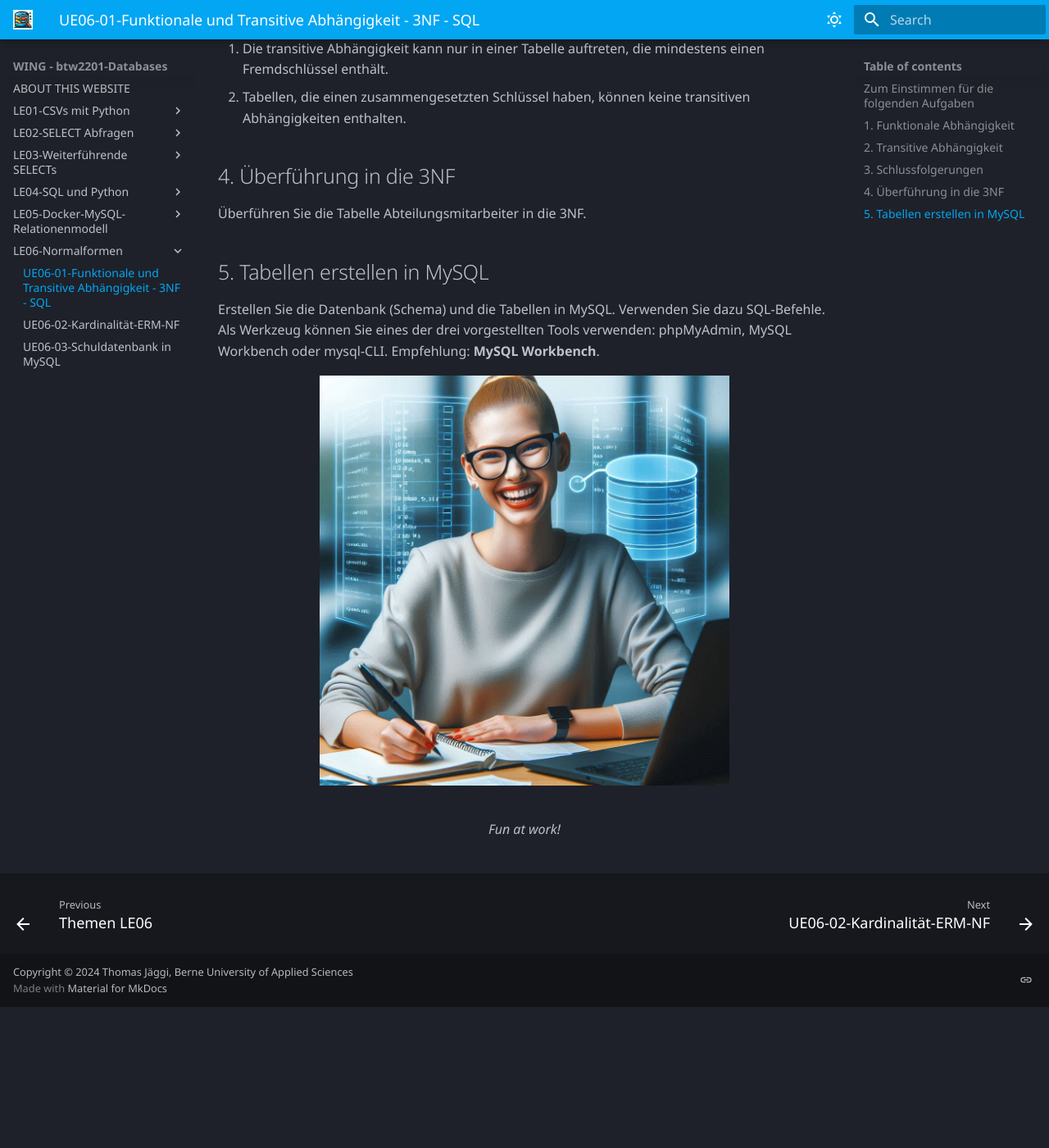
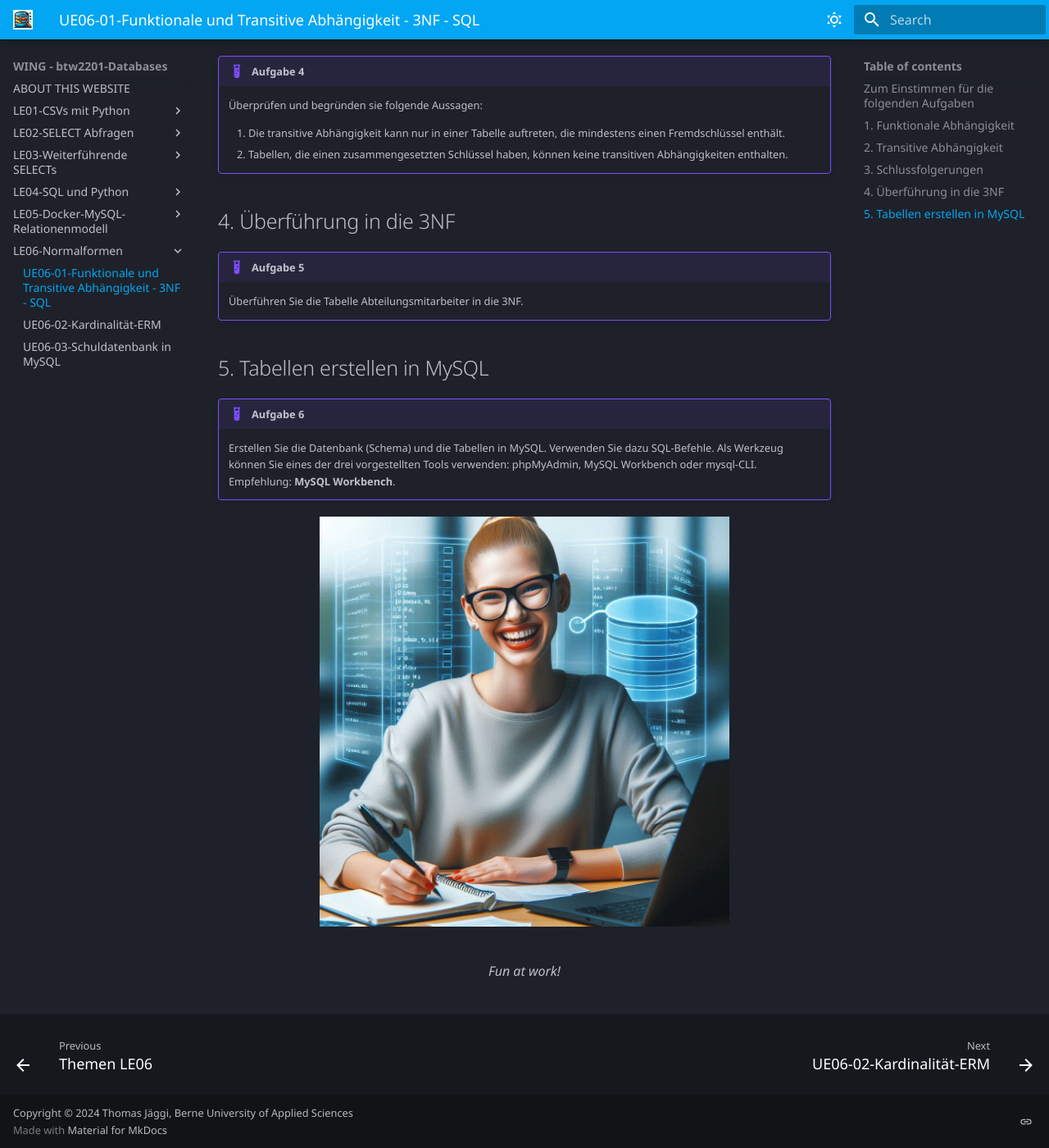
Before and after one commit to tjaeggi/btw2201_databases, an MkDocs documentation site: the page built from docs/le06/ue06-01.md, in a window 1280 px wide and 1400 px high, scrolled down 1579 px. Shown: the whole window at 82% size. Built offline with MkDocs 1.6.1 and Material for MkDocs 9.7.7, drawn with Linux system fonts in a browser that asks for light colours; some web fonts are replaced; before the commit the page ends 2807 px from its top, so only the background shows below that; some of the changed text lies outside the part shown.

Commit message:
Tue Oct 29 01:48:54 AM CET 2024

```diff
--- a/docs/le06/ue06-01.md
+++ b/docs/le06/ue06-01.md
@@ -11,55 +11,71 @@ Alle folgenden Aufgaben basieren auf der Beispieltabelle *Abteilungsmitarbeiter*
 | 3              | Ernst | 2            | Fertigung   | PKW          |
 | 4              | Klein | 3            | Fertigung   | Nutzfahrzeuge|
 
-
 ## Zum Einstimmen für die folgenden Aufgaben
 
-* Wie lautet die Definition der 3NF?
-* Wie lautet die Überführungsregel der 3NF?
-* Was versteht man unter funktionaler Abhängigkeit?
-* Was versteht man unter transitiver Abhängigkeit?
+!!! example "Aufgabe 1"
+
+
+
+    * Wie lautet die Definition der 3NF?
+    * Wie lautet die Überführungsregel der 3NF?
+    * Was versteht man unter funktionaler Abhängigkeit?
+    * Was versteht man unter transitiver Abhängigkeit?
 
 ## 1. Funktionale Abhängigkeit
 
-Überprüfen Sie die *funktionale Abhängigkeit*: (ja/nein)
+!!! example "Aufgabe 2"
 
-1. ID_Mitarbeiter &#8594 Mitarbeitername
-2. ID_Mitarbeiter &#8594 ID_Abteilung
-3. ID_Mitarbeiter &#8594 Bezeichnung
-4. ID_Mitarbeiter &#8594 Bereich
-5. Name &#8594 ID_Mitarbeiter
-6. ID_Abteilung &#8594 Bezeichnung
-7. Bezeichnung &#8594 ID_Abteilung
-8. ID_Abteilung &#8594 ID_Mitarbeiter
-9. Bereich &#8594 Bezeichnung
+    Überprüfen Sie die *funktionale Abhängigkeit*: (ja/nein)
+
+    1. ID_Mitarbeiter &#8594 Mitarbeitername
+    2. ID_Mitarbeiter &#8594 ID_Abteilung
+    3. ID_Mitarbeiter &#8594 Bezeichnung
+    4. ID_Mitarbeiter &#8594 Bereich
+    5. Name &#8594 ID_Mitarbeiter
+    6. ID_Abteilung &#8594 Bezeichnung
+    7. Bezeichnung &#8594 ID_Abteilung
+    8. ID_Abteilung &#8594 ID_Mitarbeiter
+    9. Bereich &#8594 Bezeichnung
 
 ## 2. Transitive Abhängigkeit
 
-Zeichnen Sie das Pfeildiagramm zur Definition *transitive Abhängigkeit*.
+!!! example "Aufgabe 3"
 
-Überprüfen Sie mit Hilfe des Pfeildiagramms die *transitive Abhängigkeit*: (ja/nein)
+    Zeichnen Sie das Pfeildiagramm zur Definition *transitive Abhängigkeit*.
 
-1. (ID_Mitarbeiter, Bezeichnung, Bereich)
-2. (ID_Abteilung, Bereich, Bezeichnung)
-3. (ID_Mitarbeiter, ID_Abteilung, Mitarbeitername)
-4. (Mitarbeitername, ID_Abteilung, Bezeichnung)
+    Überprüfen Sie mit Hilfe des Pfeildiagramms die *transitive Abhängigkeit*: (ja/nein)
 
-Welche Merkmale sind transitiv abhängig von ID_Mitarbeiter? Begründung?
+    1. (ID_Mitarbeiter, Bezeichnung, Bereich)
+    2. (ID_Abteilung, Bereich, Bezeichnung)
+    3. (ID_Mitarbeiter, ID_Abteilung, Mitarbeitername)
+    4. (Mitarbeitername, ID_Abteilung, Bezeichnung)
+
+    Welche Merkmale sind transitiv abhängig von ID_Mitarbeiter? Begründung?
 
 ## 3. Schlussfolgerungen
 
-Überprüfen und begründen sie folgende Aussagen:
+!!! example "Aufgabe 4"
 
-1. Die transitive Abhängigkeit kann nur in einer Tabelle auftreten, die mindestens einen Fremdschlüssel enthält.
-2. Tabellen, die einen zusammengesetzten Schlüssel haben, können keine transitiven Abhängigkeiten enthalten.
+    Überprüfen und begründen sie folgende Aussagen:
+
+    1. Die transitive Abhängigkeit kann nur in einer Tabelle auftreten, die mindestens einen Fremdschlüssel enthält.
+    2. Tabellen, die einen zusammengesetzten Schlüssel haben, können keine transitiven Abhängigkeiten enthalten.
 
 
 ## 4. Überführung in die 3NF
 
-Überführen Sie die Tabelle Abteilungsmitarbeiter in die 3NF.
+!!! example "Aufgabe 5"
+
+    Überführen Sie die Tabelle Abteilungsmitarbeiter in die 3NF.
 
 ## 5. Tabellen erstellen in MySQL
-Erstellen Sie die Datenbank (Schema) und die Tabellen in MySQL. Verwenden Sie dazu SQL-Befehle. Als Werkzeug können Sie eines der drei vorgestellten Tools verwenden: phpMyAdmin, MySQL Workbench oder mysql-CLI. Empfehlung: **MySQL Workbench**.
+
+!!! example "Aufgabe 6"
+
+    Erstellen Sie die Datenbank (Schema) und die Tabellen in MySQL. Verwenden Sie dazu SQL-Befehle. Als Werkzeug können Sie eines der drei vorgestellten     Tools verwenden: phpMyAdmin, MySQL Workbench oder mysql-CLI. Empfehlung: **MySQL Workbench**.
+
+
 
 
 
--- a/mkdocs.yml
+++ b/mkdocs.yml
@@ -109,9 +109,9 @@ nav:
       - 'DOCKER-Installation MySQL-phpmyadmin': le05/instMySQL.md
       - 'UE05-01-MySQL und erste Datenbank': le05/ue05-01.md
       - 'UE05-02-Datentransfer von SQLite-DB nach MySQL': le05/ue05-02.md
-      - 'UE05-03-Relationenmodell': le05/ue05-03.md
+      - 'UE05-03-Relationenmodell-PK-FK-ref.Integrität': le05/ue05-03.md
   - 'LE06-Normalformen':
       - le06/README.md
       - 'UE06-01-Funktionale und Transitive Abhängigkeit - 3NF - SQL': le06/ue06-01.md
-      - 'UE06-02-Kardinalität-ERM-NF': le06/ue06-02.md
+      - 'UE06-02-Kardinalität-ERM': le06/ue06-02.md
       - 'UE06-03-Schuldatenbank in MySQL': le06/ue06-03.md
```
Also changed, not shown: docs/le05/ue05-03.md (+2 -2 lines), docs/le06/README.md (+3 -2 lines), docs/le06/ue06-02.md (+7 -3 lines), docs/le06/ue06-03.md (+17 -12 lines).
